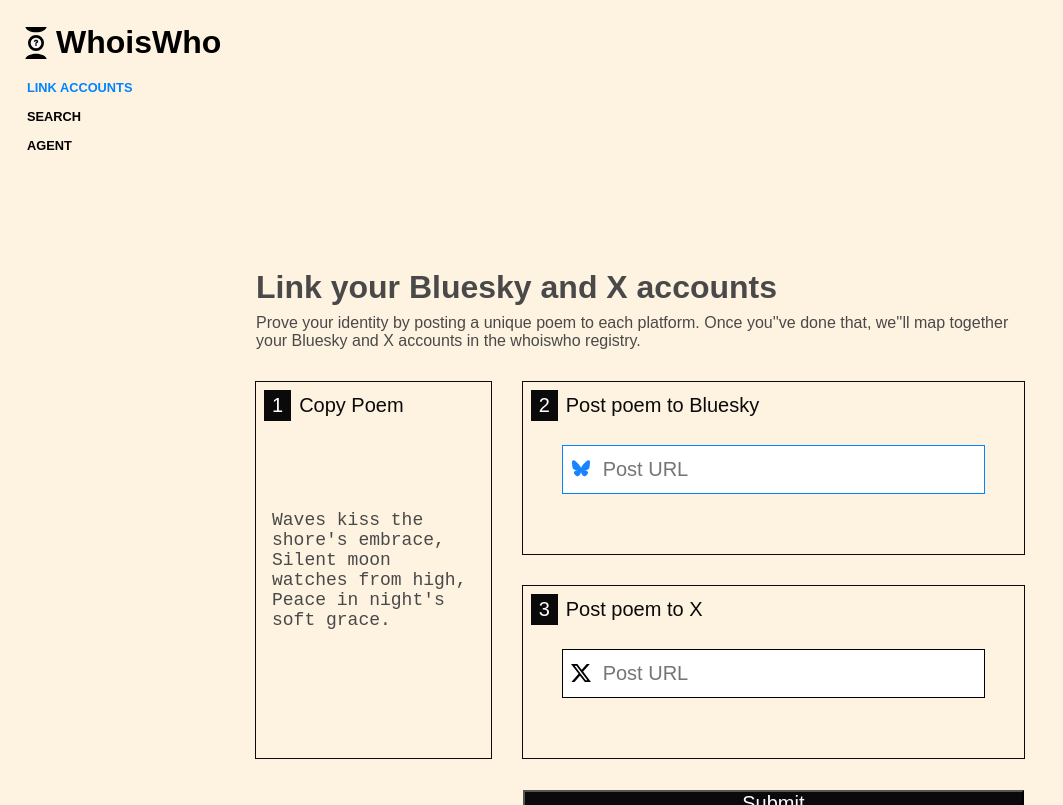
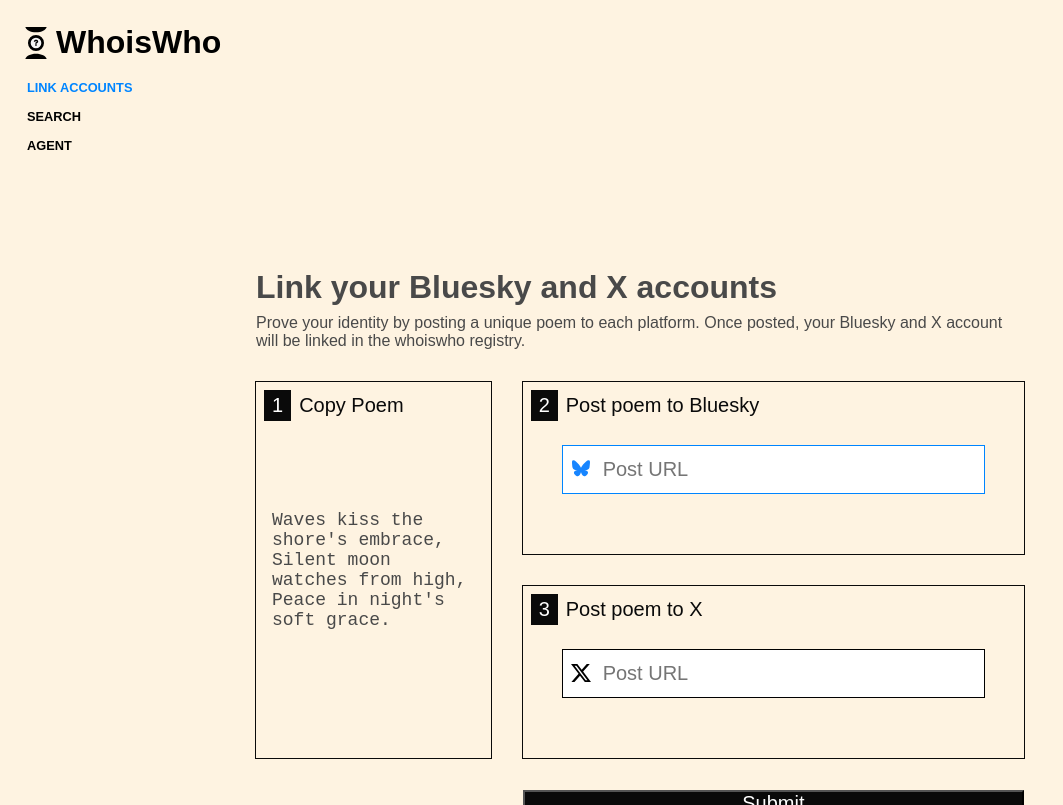
Before and after one commit to hsiez/whoiswho, a Next.js app: page /link-accounts in a window 1280 px wide. Shown: the whole page, without its empty margins (0-1063 px from the left). Built offline with nearby package versions, Linux system fonts and the light colour scheme; no server answers.

Commit message:
remove apos

```diff
--- a/app/components/form-flow/form-flow-bento.module.css
+++ b/app/components/form-flow/form-flow-bento.module.css
@@ -123,7 +123,7 @@
     height: 100%;
     width: 100%;
     justify-content: center;
-    align-items: start;
+    align-items: flex-start;
     padding: 40px;
     margin-top: 16px;
 }
--- a/app/components/form-flow/form-flow-bento.tsx
+++ b/app/components/form-flow/form-flow-bento.tsx
@@ -118,7 +118,7 @@
                 </h1>
 
                 <p>
-                    Prove your identity by posting a unique poem to each platform. Once you&apos;'ve done that, we&apos;'ll map together your Bluesky and X accounts in the whoiswho registry.
+                    Prove your identity by posting a unique poem to each platform. Once posted, your Bluesky and X account will be linked in the whoiswho registry.
                 </p>
             </header>
 
```
